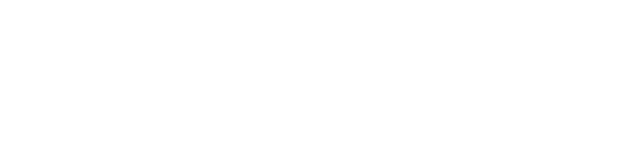
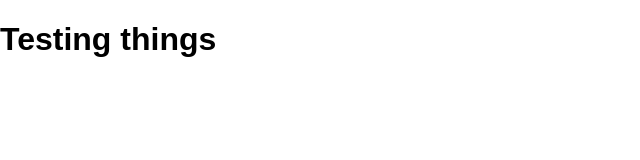
Before and after one commit to LifebarKevin/PersonalSplashPage, a plain HTML site: page index.html in a window 1280 px wide. Shown: the whole page, without its empty margins (0-640 px from the left). Drawn offline with nearby package versions, Linux system fonts and the light colour scheme; files that its build step writes are made by us from their sources.

Commit message:
pair programming testing

```diff
--- a/index.html
+++ b/index.html
@@ -8,6 +8,7 @@
 	<script src="https://ajax.googleapis.com/ajax/libs/jquery/3.1.0/jquery.min.js"></script>
 </head>
 <body>
+	<h1>Testing things</h1>
 </body>
 <script src="scripts.js" type="text/javascript"></script>
 </html>
```
